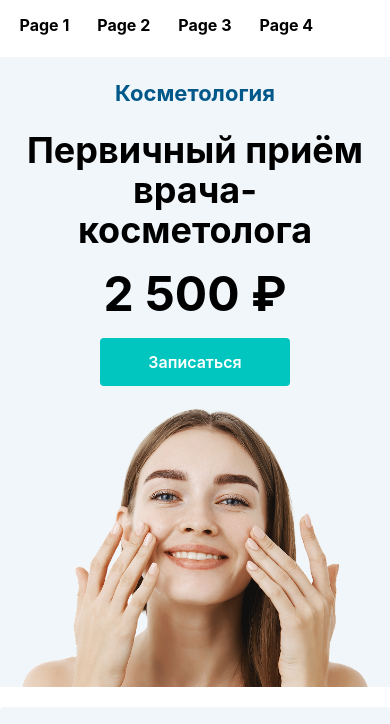
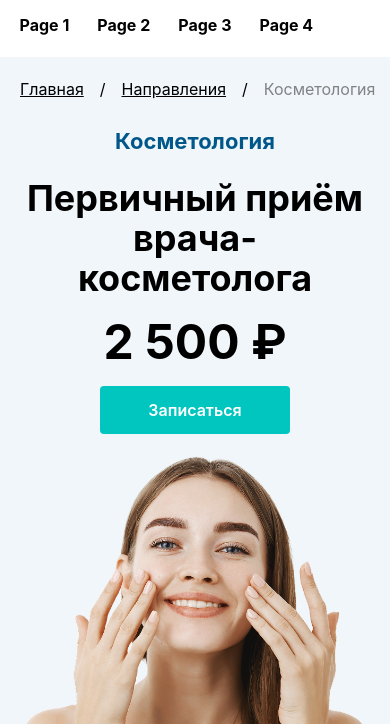
Before and after one commit to Vikingstrong/Exam-4, a website: page src/page3.html in a window 390 px wide. Shown: the part 70-794 px from the top of the page. Drawn offline with nearby package versions, Linux system fonts and the light colour scheme; files that its build step writes are made by us from their sources.

Commit message:
Fix section 1

```diff
--- a/src/page3.html
+++ b/src/page3.html
@@ -57,9 +57,10 @@
         </nav>
      </header>
 <main>
-    <section class="bg-[#F0F6F9] px-5 pt-5">
+    <section class="bg-[#F0F6F9] px-5 pt-5 relative">
+        <p class="absolute lg:left-40 flex gap-4"><span class="underline">Главная</span> <span>/</span> <span class="underline">Направления</span> <span>/</span> <span class="text-[#35353599]">Косметология</span></p>
         <div class="flex gap-5 lg:gap-0 flex-col items-center lg:flex-row lg:justify-between max-w-300 m-auto text-center lg:text-start">
-            <aside class="flex flex-col gap-5 items-center lg:items-start">
+            <aside class="flex flex-col gap-5 items-center lg:items-start lg:pt-0 pt-12">
                 <p class="text-[22px] text-[#00578A] font-bold">Косметология</p>
                 <h1 class="text-4xl lg:text-5xl font-bold">Первичный приём врача-косметолога</h1>
                 <span class="text-5xl lg:text-6xl font-bold">2 500 ₽</span>
```
